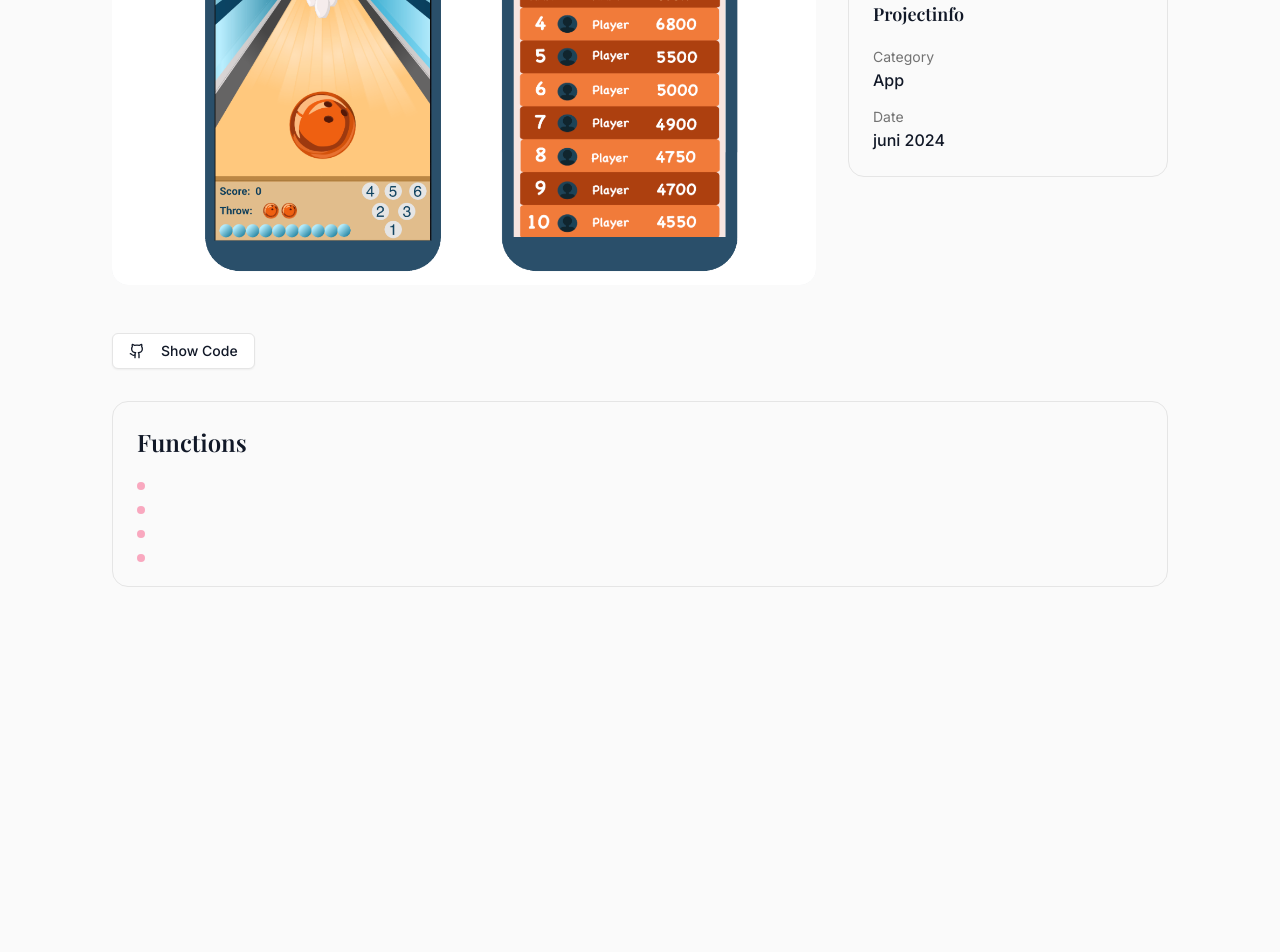
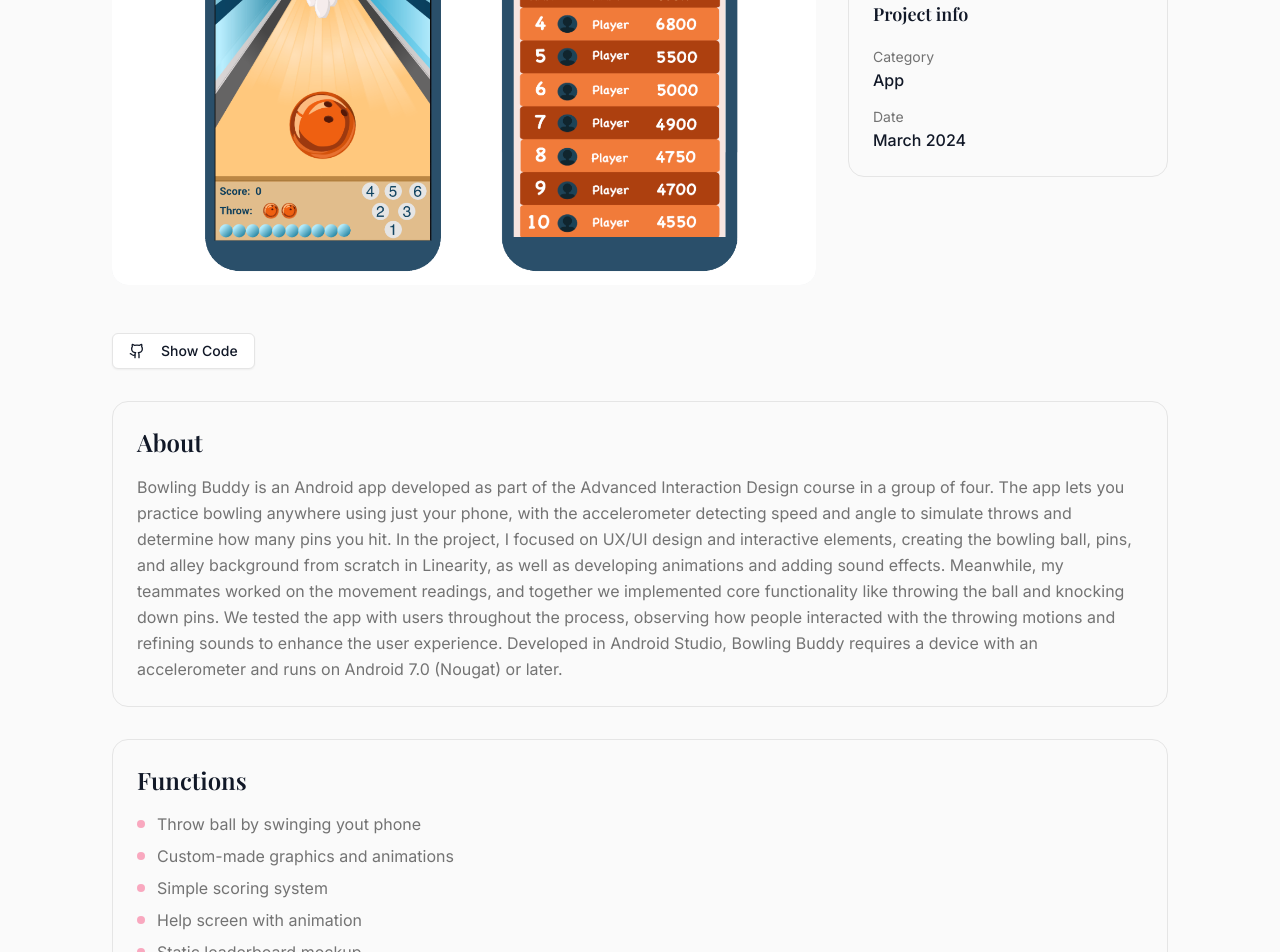
Before and after one commit to Alicia-Lundberg/Portfolio, a Next.js app: page /projects/bowling-buddy in a window 1280 px wide. Shown: the part 700-1652 px from the top of the page. Before the commit the page ends 1335 px from the top, so only its background shows below. Built offline with nearby package versions, Linux system fonts and the light colour scheme.

Commit message:
added long descriptions and popup

```diff
--- a/src/app/cv/page.tsx
+++ b/src/app/cv/page.tsx
@@ -11,7 +11,7 @@ export default function CVPage() {
           {/* Header */}
           <div className="text-center mb-12">
             <a
-              href="/CV.pdf"
+              href="/resume.pdf"
               download
               className="inline-flex items-center px-4 py-2 bg-tertiary hover:bg-tertiaryDark text-white rounded-lg shadow"
             >
@@ -111,17 +111,17 @@ export default function CVPage() {
 
               {/* Languages */}
               <div className="bg-white rounded-xl shadow p-6">
-                <h3 className="text-lg font-semibold mb-4">Språk</h3>
+                <h3 className="text-lg font-semibold mb-4">Languages</h3>
                 <div className="space-y-2">
                   <div className="flex justify-between">
-                    <span>Svenska</span>
+                    <span>Swedish</span>
                     <span className="text-tertiary
-    ">Modersmål</span>
+    ">Native</span>
                   </div>
                   <div className="flex justify-between">
-                    <span>Engelska</span>
+                    <span>English</span>
                     <span className="text-tertiary
-    ">Flytande</span>
+    ">Business</span>
                   </div>
                 </div>
               </div>
@@ -188,7 +188,7 @@ export default function CVPage() {
 
               {/* Education */}
               <div className="bg-white rounded-xl shadow p-6">
-                <h2 className="text-2xl font-semibold mb-6">Utbildning</h2>
+                <h2 className="text-2xl font-semibold mb-6">Education</h2>
                 <div className="border-l-2 border-tertiary pl-6">
                   <div className="flex items-center mb-2">
                     <h3 className="text-lg font-semibold">M.Sc in Information and Communication Engineering Technologies</h3>
--- a/src/app/page.tsx
+++ b/src/app/page.tsx
@@ -94,16 +94,15 @@ export default function Home() {
 
           <div className="rounded-2xl p-8 md:p-12 shadow-sm bg-white">
             <p className="text-lg text-muted-foreground leading-relaxed mb-6">
-              Som UX-designer och projektledare är jag driven av att skapa
-              meningsfulla digitala upplevelser som verkligen gör skillnad för
-              användare. Med en bakgrund inom både design och teknik, förstår
-              jag vikten av att balansera estetik med funktionalitet.
+              I love discovering new ways to create, and I enjoy working with people and projects that inspire me.
+              Whether I’m coding, designing, or crafting with my hands, I enjoy exploring new ways to create
+              and challenge myself. I thrive when I can learn, grow, and see the results of my work.
+
             </p>
             <p className="text-lg text-muted-foreground leading-relaxed">
-              Mitt fokus ligger på användarcentrerad design, agil
-              projektledning och strategisk innovation. Jag tror på kraften i
-              att kombinera kreativitet med datadriven beslutsfattning för att
-              leverera lösningar som överträffar förväntningar.
+              Outside of professional life, you’ll often find me enjoying a cup of tea,
+              planning trips to new places, experimenting with new creative projects,
+              or spending quality time with family and friends.
             </p>
           </div>
         </div>
--- a/src/app/projects/[slug]/page.tsx
+++ b/src/app/projects/[slug]/page.tsx
@@ -92,7 +92,7 @@ export default async function Page({
 
               {/* Project Info */}
               <div className="rounded-xl border p-6">
-                <h3 className="text-lg font-semibold mb-4">Projectinfo</h3>
+                <h3 className="text-lg font-semibold mb-4">Project info</h3>
                 <div className="space-y-3">
                   {project.category && (
                     <div>
@@ -108,7 +108,7 @@ export default async function Page({
                         Date
                       </span>
                       <p className="font-medium">
-                        {new Date(project.date).toLocaleDateString("sv-SE", {
+                        {new Date(project.date).toLocaleDateString("en-EN", {
                           year: "numeric",
                           month: "long",
                         })}
@@ -169,16 +169,8 @@ export default async function Page({
                 </ul>
               </div>
             )}
-            {/* Challenges */}
-            {project.challenges && (
-              <div className="rounded-xl border p-6">
-                <h2 className="text-2xl font-semibold mb-4">Challenges</h2>
-                <p className="text-muted-foreground leading-relaxed">
-                  {project.challenges}
-                </p>
-              </div>
-            )}
-            {/* What I learned */}
+            {/*
+
             {project.learned && (
               <div className="rounded-xl border p-6">
                 <h2 className="text-2xl font-semibold mb-4">What I learned</h2>
@@ -187,6 +179,8 @@ export default async function Page({
                 </p>
               </div>
             )}
+            */}
+
           </div>
         </div>
       </div>
--- a/src/app/projects/page.tsx
+++ b/src/app/projects/page.tsx
@@ -2,13 +2,14 @@
 
 import { useState } from "react";
 import Link from "next/link";
-import { Github, ExternalLink } from "lucide-react";
+import { Github, ExternalLink, X } from "lucide-react";
 import { projects } from "@/data/projects";
 
 const categories = ["All", "Webb", "App", "Game", "Figma", "Illustrations"];
 
 export default function ProjectsPage() {
   const [selectedCategory, setSelectedCategory] = useState<string>("All");
+  const [showPopup, setShowPopup] = useState(true); // popup state
 
   const filteredProjects = projects.filter((project) =>
     selectedCategory === "All" ? true : project.category === selectedCategory
@@ -16,6 +17,26 @@ export default function ProjectsPage() {
 
   return (
     <div className="min-h-screen pt-16">
+
+      {/* Popup högst upp till vänster */}
+      {showPopup && (
+        <div className="fixed top-24 left-24 z-50 bg-white border border-gray-300 shadow-lg rounded-md p-4 w-72 flex flex-col">
+          <div className="flex justify-between items-start">
+            <p className="text-sm text-gray-700">
+              Hi, great to have you here! The page is still under construction and not all projects have been added yet.
+            </p>
+            <button
+              onClick={() => setShowPopup(false)}
+              className="ml-2 text-gray-500 hover:text-gray-700"
+            >
+              <X className="w-4 h-4" />
+            </button>
+          </div>
+        </div>
+      )}
+
+
+
       <div className="py-20 px-4 sm:px-6 lg:px-8">
         <div className="max-w-7xl mx-auto">
           <div className="text-center mb-16">
--- a/src/data/projects.ts
+++ b/src/data/projects.ts
@@ -9,16 +9,22 @@ export const projects = [
     featured: true,
     codeURL: "https://github.com/Alicia-Lundberg/Flappy-Dragon",
     demo: "/demo/flappy-dragon/index.html",
-    longDescription: "Flappy Dragon is a Unity-based 2D game where you control a dragon and navigate through obstacles.",
+    longDescription: [
+      "Flappy Dragon is a Unity-based 2D game inspired by the classic Flappy Bird.",
+      "You control a dragon and navigate through obstacles, aiming to achieve the highest score possible by passing through gaps without crashing. ",
+      "The game features simple tap controls, a parallax scrolling background, and sound effects to enhance the experience. ",
+      "",
+      "While much of the base artwork comes from free online resources, the dragon character was customized with original details such as hand-designed wings and additional features. ",
+      "To bring it to life, I created a frame-by-frame sprite animation with 8 unique poses, including wing flaps, blinking, and subtle arm movements, giving the game a more dynamic and personal touch. "],
     features: [
+      "Score tracking and high score saving",
+      "Infinite parallax scrolling background",
+      "Sound effects and background music",
       "Simple tap controls",
       "3 lives system",
       "Collect hearts to refill lives",
-      "Score tracking and leaderboard"
     ],
-    challenges: "Optimizing physics and collision detection for smooth gameplay.",
-    learned: "Improved knowledge of Unity physics, C# scripting, and UI layout.",
-    date: "2024-06-01",
+    date: "2024-12-01",
   },
   {
     slug: "raft-tails",
@@ -29,16 +35,20 @@ export const projects = [
     technologies: ["Unity", "SteamVR", "Blender", "C#"],
     featured: false,
     codeURL: "https://github.com/Alicia-Lundberg/Raft-Tails",
-    longDescription: " ",
+    longDescription: [
+      "Raft Tails is a VR game developed as part of a Virtual Reality course in Unity 6, using the Universal Render Pipeline (URP) and SteamVR. ",
+      "You play as a fox helping a rabbit cross a river by building a raft. ",
+      "The game starts in a small village and takes you through a scenic environment over a bridge and past a creek, until you reach a waterfall and a larger river. ",
+      "There, your rabbit friend needs your help. To complete the objective, you collect sticks and assemble a raft that the rabbit can use to cross the river. ",
+      "The rabbit character and the raft were modeled and animated entirely in Blender. The raft features subtle animations to make its movement feel natural and dynamic. ",
+      "Raft Tails combines VR interaction with puzzle-like mechanics, emphasizing exploration and environmental engagement."
+    ],
     features: [
-      " ",
-      "",
-      "",
-      ""
+      "Immersive VR gameplay",
+      "Scenic environments",
+      "Custom-made rabbit and raft modeling and animation"
     ],
-    challenges: "",
-    learned: "",
-    date: "",
+    date: "2024-06-01",
   },
   {
     slug: "bowling-buddy",
@@ -46,19 +56,25 @@ export const projects = [
     category: "App",
     description: "Android app that lets users practice bowling anywhere, anytime. By swinging the phone, the app uses the accelerometer to detect throw speed and angle, determining whether the ball hits the pins.",
     image: "/img/bowling-mobile.png",
-    technologies: ["Java", "Android Studio", "Android SDK", "Accelerometer (Sensors)"],
+    technologies: ["Java", "Android Studio", "Android SDK", "Accelerometer (Sensors)", "curve"],
     featured: false,
     codeURL: "https://github.com/Alicia-Lundberg/Bowling-Buddy",
-    longDescription: "",
+    longDescription: [
+      "Bowling Buddy is an Android app developed as part of the Advanced Interaction Design course in a group of four. ",
+      "The app lets you practice bowling anywhere using just your phone, with the accelerometer detecting speed and angle to simulate throws and determine how many pins you hit. ",
+      "In the project, I focused on UX/UI design and interactive elements, creating the bowling ball, pins, and alley background from scratch in Linearity, as well as developing animations and adding sound effects. ",
+      "Meanwhile, my teammates worked on the movement readings, and together we implemented core functionality like throwing the ball and knocking down pins. ",
+      "We tested the app with users throughout the process, observing how people interacted with the throwing motions and refining sounds to enhance the user experience. ",
+      "Developed in Android Studio, Bowling Buddy requires a device with an accelerometer and runs on Android 7.0 (Nougat) or later. ",
+    ],
     features: [
-      "",
-      "",
-      "",
-      ""
+      "Throw ball by swinging yout phone",
+      "Custom-made graphics and animations",
+      "Simple scoring system",
+      "Help screen with animation",
+      "Static leaderboard mockup"
     ],
-    challenges: "",
-    learned: "",
-    date: "2024-06-01",
+    date: "2024-03-01",
   },
   {
     slug: "portfolio",
@@ -76,9 +92,8 @@ export const projects = [
       "",
       ""
     ],
-    challenges: "",
-    learned: "",
-    date: "2024-06-01",
+    //learned: "",
+    date: "2025-09-01",
   },
   {
     slug: "green-maws",
@@ -97,8 +112,7 @@ export const projects = [
       "",
       ""
     ],
-    challenges: "",
-    learned: "",
+    //learned: "",
     date: "2024-06-01",
   },/*
   {
@@ -153,12 +167,8 @@ export const projects = [
       "",
       ""
     ],
-    challenges: "",
-    learned: "",
     date: "2024-06-01",
   },
 
 
-
-
 ];
```
Also changed, not shown: 1 other file (tests, documents, lock files or other folders).
